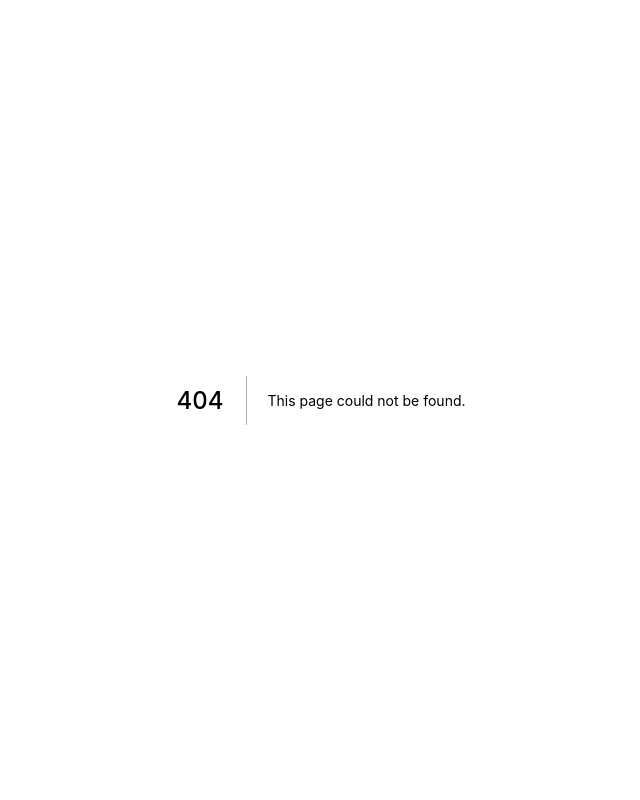
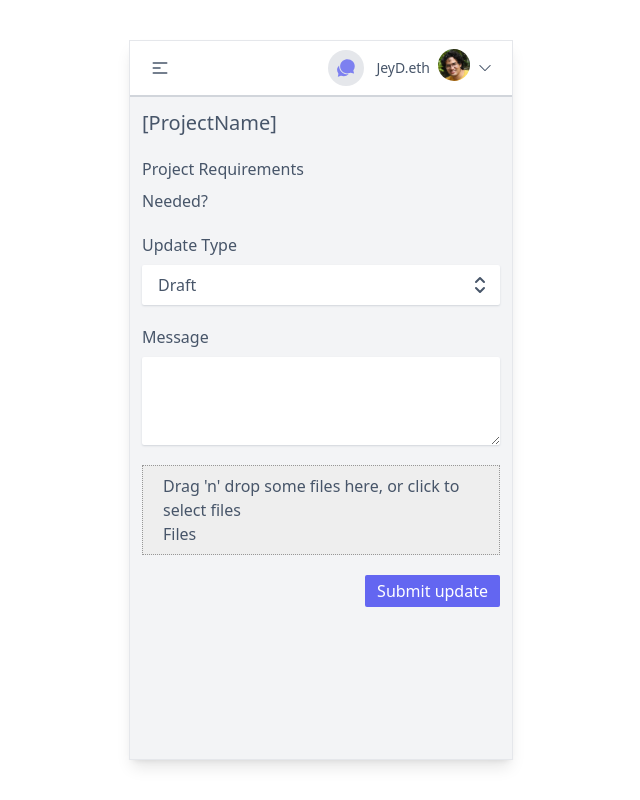
Before and after one commit to oespn/ArtPay, a Next.js app: page /update-job in a window 1280 px wide. Before the commit this address had no page. Shown: the whole page, without its empty margins (319-959 px from the left). Built offline with nearby package versions, Linux system fonts and the light colour scheme; a web font is replaced by a local one.

Commit message:
Drafting UpdateJob with DragDrop + IPFS upload

```diff
--- /dev/null
+++ b/components/ProjectRequirements.tsx
@@ -0,0 +1,21 @@
+const ProjectRequirements = () => {
+
+    return (
+     <div className="bg-lightBlue p-3 rounded-sm text-darky">
+        <h3 className="font-bold">Mint your first NFT for free! 👋 </h3>
+        <p>Experience how our NFTs protect your work. </p>
+        <div className="mt-3 flex justify-end">
+          <button className="flex items-center gap-1 text-primary hover:text-primary/80 font-medium">
+            Show me{' '}
+            <span>
+
+            </span>
+          </button>
+        </div>
+      </div>
+
+    )
+
+}
+
+export default ProjectRequirements
--- a/components/artist/NewQuote/NewQuote.tsx
+++ b/components/artist/NewQuote/NewQuote.tsx
@@ -21,7 +21,7 @@ const NewQuote = () => {
   const onSubmit = (data) => console.log(data)
 
   return (
-    <section className="px-5 mt-3 text-darky">
+    <section className="px-3 mt-3 text-darky">
       <h2 className="text-2xl font-bold mb-5">New Quote</h2>
 
       <form onSubmit={handleSubmit(onSubmit)}>
--- /dev/null
+++ b/components/artist/UpdateJob/DropAsset.tsx
@@ -0,0 +1,144 @@
+import { useState } from 'react'
+import {useDropzone} from 'react-dropzone'
+
+
+
+const thumbsContainer = {
+  display: 'flex',
+  flexDirection: 'row',
+  flexWrap: 'wrap',
+  marginTop: 16
+};
+
+const thumb = {
+  display: 'inline-flex',
+  borderRadius: 2,
+  border: '1px solid #eaeaea',
+  marginBottom: 8,
+  marginRight: 8,
+  width: 100,
+  height: 100,
+  padding: 4,
+  boxSizing: 'border-box'
+};
+
+const thumbInner = {
+  display: 'flex',
+  minWidth: 0,
+  overflow: 'hidden'
+};
+
+const img = {
+  display: 'block',
+  width: 'auto',
+  height: '100%'
+};
+
+
+//TODO: Implement preview of image once uploaded
+//TODO: Complete API approach to IPFS upload
+
+const DropAsset = () => {
+
+    const [files, setFiles] = useState([]);
+
+    const {getRootProps, getInputProps} = useDropzone({
+      accept: 'image/*',
+      onDrop: acceptedFiles => {
+        setFiles(acceptedFiles.map(file =>
+            Object.assign(file, {
+              preview: URL.createObjectURL(file)
+            })
+        ));
+        console.log(acceptedFiles);
+        //const nftStored = async() => { uploadToStorage(acceptedFiles[0]); }
+      }
+    })
+
+
+
+    const fileList = files.map(file => (
+      <li key={file.path}>
+        {file.path} - {file.size} bytes
+      </li>
+    ));
+
+    const thumbs = files.map(file =>
+      (
+      <div key={file.name}>
+        <div style={thumbInner}>
+          <img
+            src={file.preview}
+            style={img}
+          />
+        </div>
+      </div>
+      )
+    );
+
+    // useEffect(() => {
+    //   // Make sure to revoke the data uris to avoid memory leaks
+    //   files.forEach(file => URL.revokeObjectURL(file.preview));
+    // }, [files]);
+
+    return (
+      <section className="container">
+        <div {...getRootProps({className: 'dropzone'})}>
+          <input {...getInputProps()} />
+          <p>Drag 'n' drop some files here, or click to select files</p>
+        </div>
+
+          <h4>Files</h4>
+          <ul>{fileList}</ul>
+          <div >
+            {thumbs}
+          </div>
+
+      </section>
+    )
+
+     async function uploadToStorage(file) {
+
+  /* nft.storage incompatible with webpack 4.  Use API Approach instead
+
+
+        // First we use the nft.storage client library to add the image and metadata to IPFS / Filecoin
+      //const client = new NFTStorage({ token: NFT_STORAGE_KEY });
+      //const client = ipfsHttpClient('https://ipfs.infura.io:5001/api/v0')
+
+      //setStatus("Uploading to nft.storage...")
+      const metadata = await client.store({
+        name: file,
+        description: `${file} description!`,
+        image: { type: 'image/jpg' },
+      });
+      //setStatus(`Upload complete! Minting token with metadata URI: ${metadata.url}`);
+
+      // the returned metadata.url has the IPFS URI we want to add.
+      // our smart contract already prefixes URIs with "ipfs://", so we remove it before calling the `mintToken` function
+      const metadataURI = metadata.url.replace(/^ipfs:\/\//, "");
+
+
+  */
+
+
+      // const metadata = client.store({
+      //   name: `${file}`,
+      //   description: `${file} description!`,
+      //   image: new File(
+      //     [
+      //       /* data */
+      //     ],
+      //     file,
+      //     { type: 'image/jpg' }
+      //   ),
+      // })
+      // console.log(metadata.url);
+      //console.log(metadataURI);
+    }
+
+  }
+
+
+
+  export default DropAsset;
--- /dev/null
+++ b/components/artist/UpdateJob/UpdateJob.tsx
@@ -0,0 +1,84 @@
+import { HiOutlineSelector } from 'react-icons/hi'
+import { useForm } from 'react-hook-form'
+import DropAsset from './DropAsset'
+
+
+//TODO: Set Modal View (no Header) with X in top right to close view.
+
+
+const UpdateJob = () => {
+        const {
+          register,
+          trigger,
+          handleSubmit,
+          watch,
+          formState: { errors },
+        } = useForm({
+          defaultValues: {
+            updateType: 'draft',
+            updateMessage: '',
+            updateAssetUrl: '',
+          },
+        })
+        const onSubmit = (data) => console.log(data)
+
+  return (
+    <section className="px-3 mt-3 text-darky">
+    <div>
+
+      <h3 className="text-xl font-medium mb-5">[ProjectName]</h3>
+
+      <label className="flex flex-col mb-5">
+        <span className="font-medium mb-2">Project Requirements</span>
+        <p>Needed?</p>
+      </label>
+
+      <label className="flex flex-col mb-5">
+        <span className="font-medium mb-2">Update Type</span>
+        <div className="relative w-full">
+          <select
+            {...register('updateType', { required: true })}
+            className="shadow-sm shadow-gray-300 border-gray-100 px-4 py-2 rounded-sm bg-white w-full"
+          >
+            <option value="draft">Draft</option>
+            <option value="final">Final Candidate</option>
+            <option value="general">General Update</option>
+          </select>
+          <HiOutlineSelector className="absolute right-2 bottom-2 text-2xl" />
+        </div>
+      </label>
+
+      <label className="flex flex-col mb-5">
+        <span className="font-medium mb-2">Message</span>
+        <textarea
+          {...register('updateMessage', { required: true })}
+          rows={3}
+          className="shadow-sm shadow-gray-300 border-gray-100 px-4 py-2 rounded-sm"
+        ></textarea>
+      </label>
+
+
+      <label className="flex flex-col mb-5">
+      <div className="flex justify-between px-5 py-2 deliveryBox" >
+        <DropAsset />
+        {/* <img
+                src='/images/logo.png'
+                alt="Artwork update"
+                className="imgFill"
+              /> */}
+
+      </div>
+      </label>
+
+      <div className="mt-3 flex justify-end">
+          <button className="px-3 rounded-sm py-1 bg-primary text-white font-medium">
+            Submit update
+          </button>
+      </div>
+
+    </div>
+    </section>
+  )
+}
+
+export default UpdateJob
--- /dev/null
+++ b/components/artist/UpdateJob/index.ts
@@ -0,0 +1 @@
+export { default } from './UpdateJob'
--- a/package.json
+++ b/package.json
@@ -14,7 +14,8 @@
     "react-dom": "^17.0.2",
     "react-hook-form": "^7.25.3",
     "react-icons": "^4.3.1",
-    "react-use-wizard": "^2.1.1"
+    "react-use-wizard": "^2.1.1",
+    "react-dropzone": "^11.5.3"
   },
   "devDependencies": {
     "@types/node": "17.0.12",
--- /dev/null
+++ b/pages/update-job.tsx
@@ -0,0 +1,13 @@
+
+import UpdateJob from '../components/artist/UpdateJob'
+import Layout from '../components/common/Layout'
+import MetaHead from '../components/common/Layout/MetaHead'
+
+export default function NewQuotePage() {
+  return (
+    <Layout>
+      <MetaHead title="Artpay Dashboard" />
+      <UpdateJob />
+    </Layout>
+  )
+}
```
Also changed, not shown: 1 other file (tests, documents, lock files or other folders).
